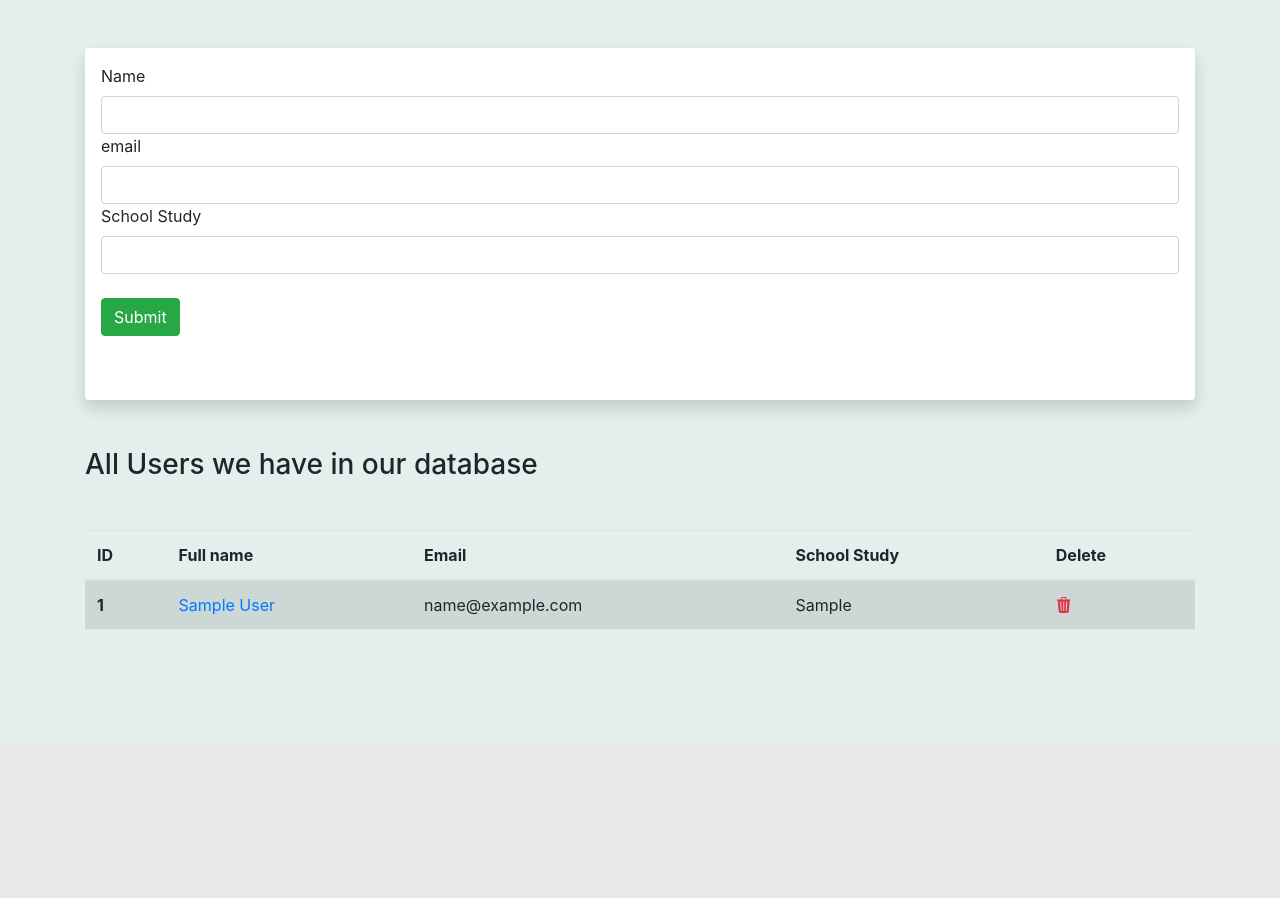
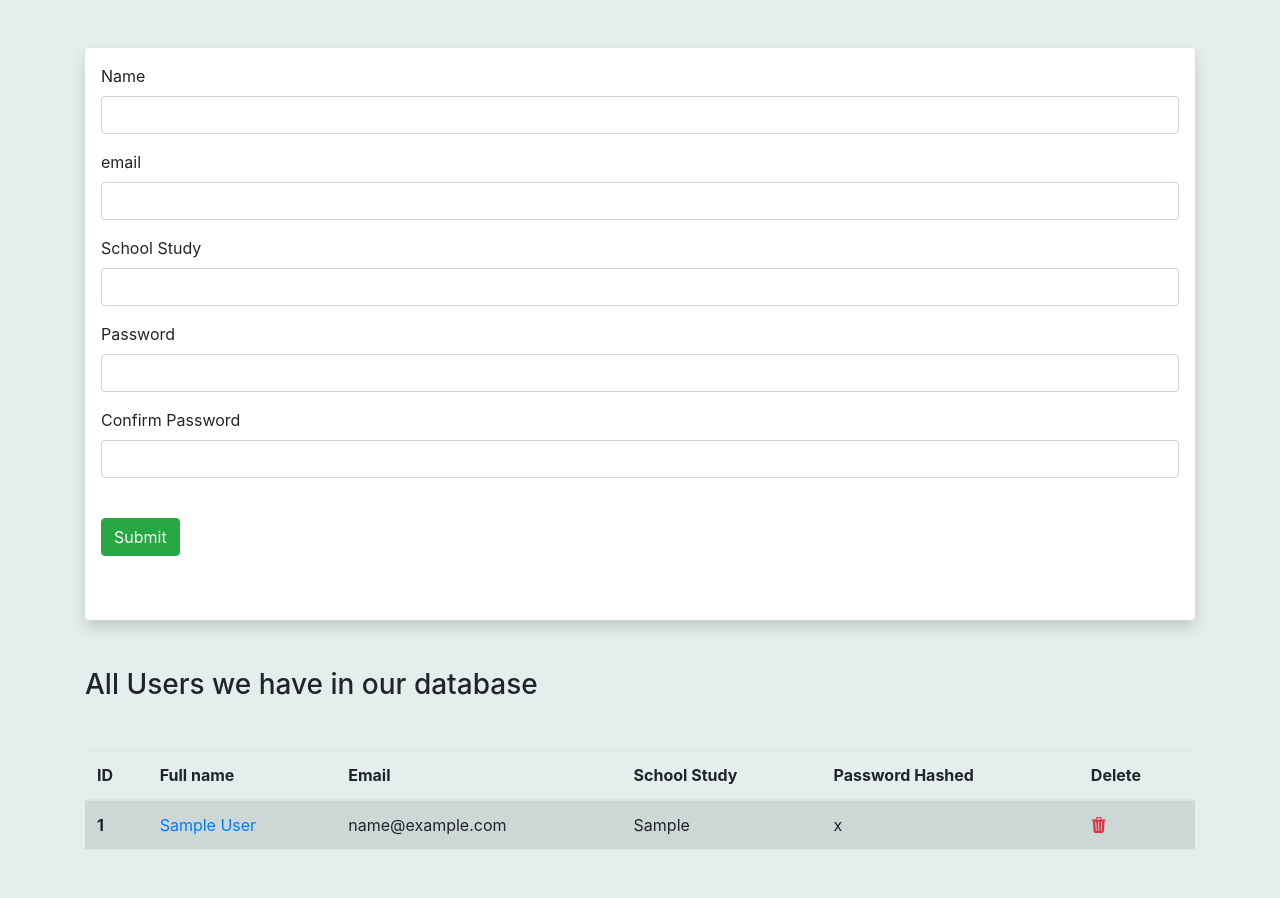
Before and after one commit to SaberHardy/FlaskBlogger, a Flask app: page /user/add in a window 1280 px wide. Shown: the part 56-954 px from the top of the page. Before the commit the page ends 685 px from the top, so only its background shows below. Run offline with Flask 3, Linux system fonts and the light colour scheme; tables that the repository leaves empty hold one stand-in row (values such as "Sample post"); some libraries are stand-ins or nearby versions.

Commit message:
hash passwords

```diff
--- a/app.py
+++ b/app.py
@@ -3,6 +3,7 @@ from forms import NameForm, UserForm
 from flask_sqlalchemy import SQLAlchemy
 from datetime import datetime
 from flask_migrate import Migrate
+from werkzeug.security import generate_password_hash, check_password_hash
 
 app = Flask(__name__)
 
@@ -26,6 +27,18 @@ class Users(db.Model):
     email = db.Column(db.String(200), nullable=False, unique=True)
     school_study = db.Column(db.String(300))
     date_added = db.Column(db.DateTime, default=datetime.utcnow)
+    password_hash = db.Column(db.String(128))
+
+    @property
+    def password(self):
+        raise AttributeError("Password is not readable")
+
+    @password.setter
+    def password(self, password):
+        self.password_hash = generate_password_hash(password)
+
+    def verify_password(self, password):
+        return check_password_hash(self.password_hash, password)
 
     # Create string
 
@@ -75,9 +88,12 @@ def add_user():
     if form.validate_on_submit():
         user = Users.query.filter_by(email=form.email.data).first()
         if user is None:
+            hashed_pw = generate_password_hash(form.password_hash.data, "sha256")
             user = Users(name=form.name.data,
                          email=form.email.data,
-                         school_study=form.school_study.data)
+                         school_study=form.school_study.data,
+                         password_hash=hashed_pw
+                         )
             db.session.add(user)
             db.session.commit()
 
@@ -86,6 +102,7 @@ def add_user():
         form.name.data = ""
         form.email.data = ""
         form.school_study.data = ""
+        form.password_hash.data = ""
 
         flash("User added successfully!")
     our_users = Users.query.order_by(Users.date_added)
--- a/forms.py
+++ b/forms.py
@@ -1,6 +1,6 @@
 from flask_wtf import FlaskForm
-from wtforms import StringField, SubmitField  # fields to type  into input
-from wtforms.validators import DataRequired
+from wtforms import StringField, SubmitField, PasswordField  # fields to type  into input
+from wtforms.validators import DataRequired, EqualTo, Length
 
 
 class NameForm(FlaskForm):
@@ -13,3 +13,8 @@ class UserForm(FlaskForm):
     email = StringField('email', validators=[DataRequired()])
     submit = SubmitField("Submit")
     school_study = StringField('School Study')
+    password_hash = PasswordField('Password',
+                                  validators=[DataRequired(),
+                                              EqualTo('password_hash2',
+                                                      message='Password must much')])
+    password_hash2 = PasswordField('Confirm Password', validators=[DataRequired()])
--- a/templates/add_user.html
+++ b/templates/add_user.html
@@ -20,13 +20,19 @@
                 <form method="POST">
                     {{ form.hidden_tag() }}
                     {{ form.name.label(class="form-label") }}
-                    {{ form.name(class="form-control") }}
+                    {{ form.name(class="form-control mb-3") }}
 
                     {{ form.email.label(class="form-label") }}
-                    {{ form.email(class="form-control") }}
+                    {{ form.email(class="form-control mb-3") }}
 
                     {{ form.school_study.label(class="form-label") }}
-                    {{ form.school_study(class="form-control") }}
+                    {{ form.school_study(class="form-control mb-3") }}
+
+                    {{ form.password_hash.label(class="form-label") }}
+                    {{ form.password_hash(class="form-control mb-3") }}
+
+                    {{ form.password_hash2.label(class="form-label") }}
+                    {{ form.password_hash2(class="form-control mb-3") }}
 
                     <br>
 
@@ -44,6 +50,7 @@
                 <th scope="col">Full name</th>
                 <th scope="col">Email</th>
                 <th scope="col">School Study</th>
+                <th scope="col">Password Hashed</th>
                 <th scope="col">Delete</th>
             </tr>
             </thead>
@@ -55,6 +62,8 @@
                     <td><a href="{{ url_for('update', id=user.id) }}">{{ user.name }}</a></td>
                     <td>{{ user.email }}</td>
                     <td>{{ user.school_study }}</td>
+
+                    <td>{{ user.password_hash }}</td>
                     <td>
                         <a href="{{ url_for('delete', id=user.id) }}">
                             <i class="bi bi-trash3-fill text-danger"></i>
```
